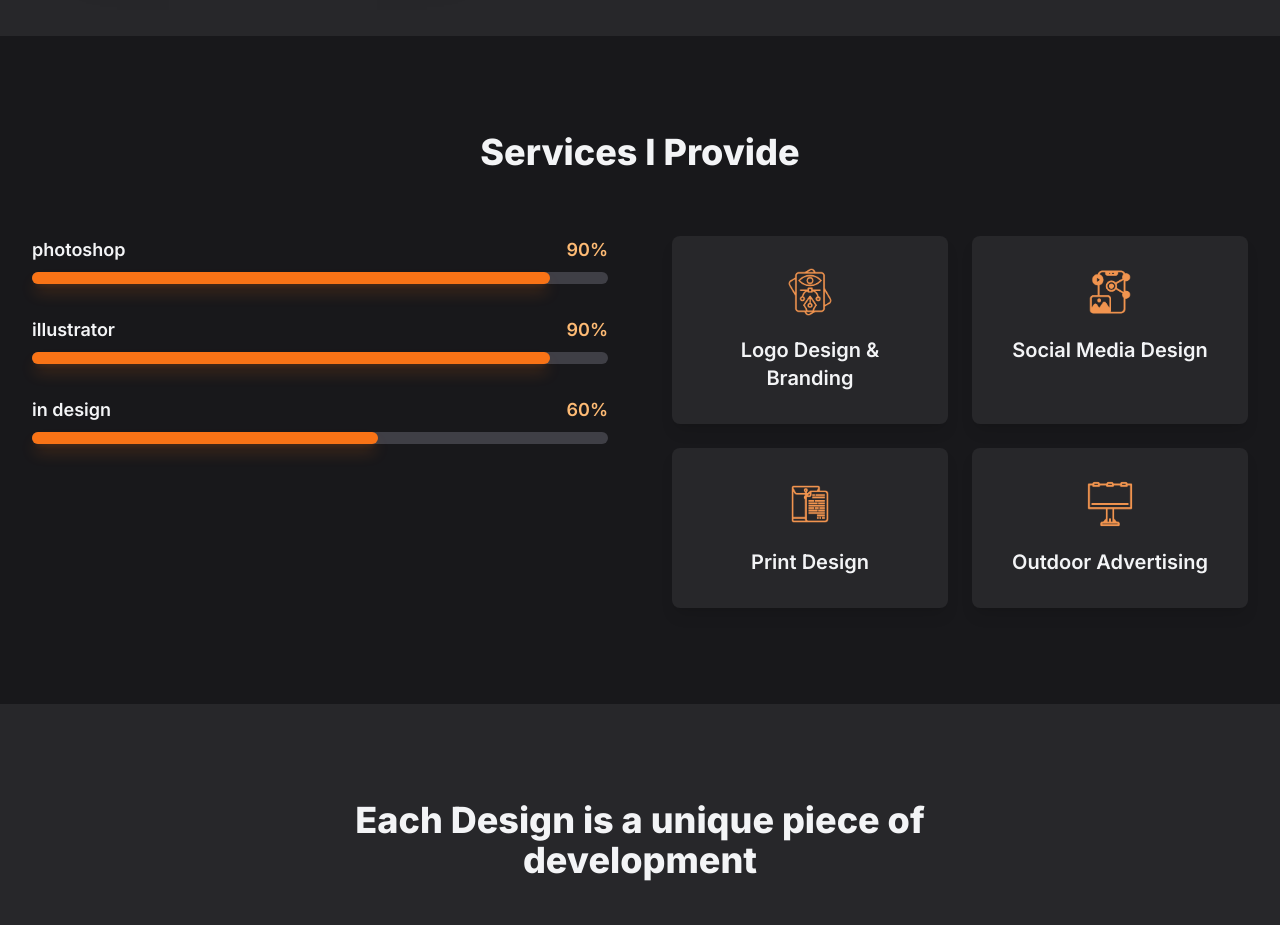
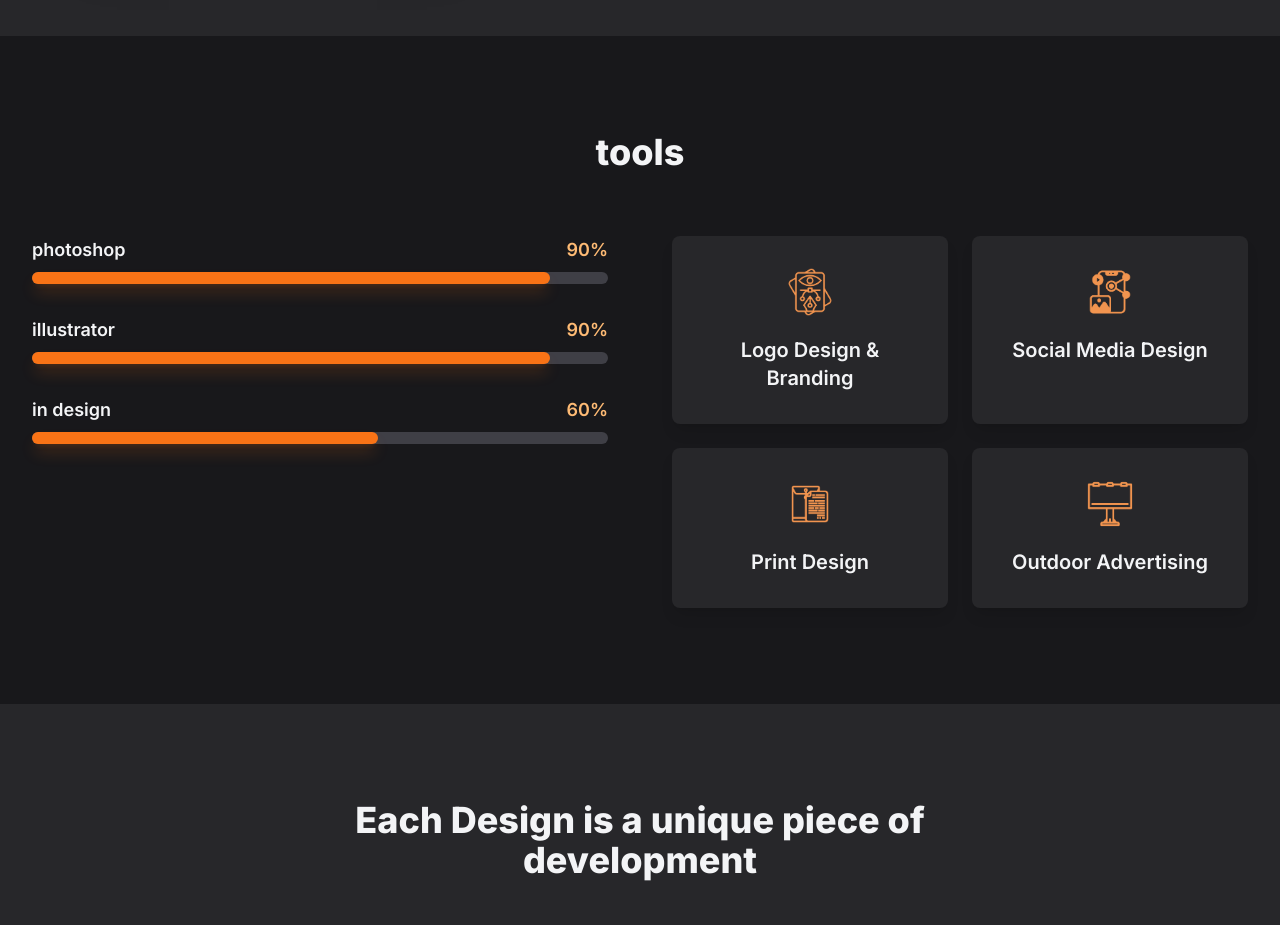
Before and after one commit to abdoo202234-lgtm/portfolio-Abdulhameed-Alaa-senior-graphic-designer-, a plain HTML site: page index.html in a window 1280 px wide. Shown: the part 1660-2585 px from the top of the page. Drawn offline with nearby package versions, Linux system fonts and the light colour scheme.

Commit message:
Update index.html

```diff
--- a/index.html
+++ b/index.html
@@ -222,7 +222,7 @@
     <!-- ======================= -->
     <section id="services" class="py-24">
       <div class="container mx-auto px-4 sm:px-6 lg:px-8">
-        <h2 class="text-4xl font-extrabold text-center mb-16">Services I Provide</h2>
+        <h2 class="text-4xl font-extrabold text-center mb-16">tools</h2>
 
         <div class="flex flex-col lg:flex-row gap-16">
 
```
